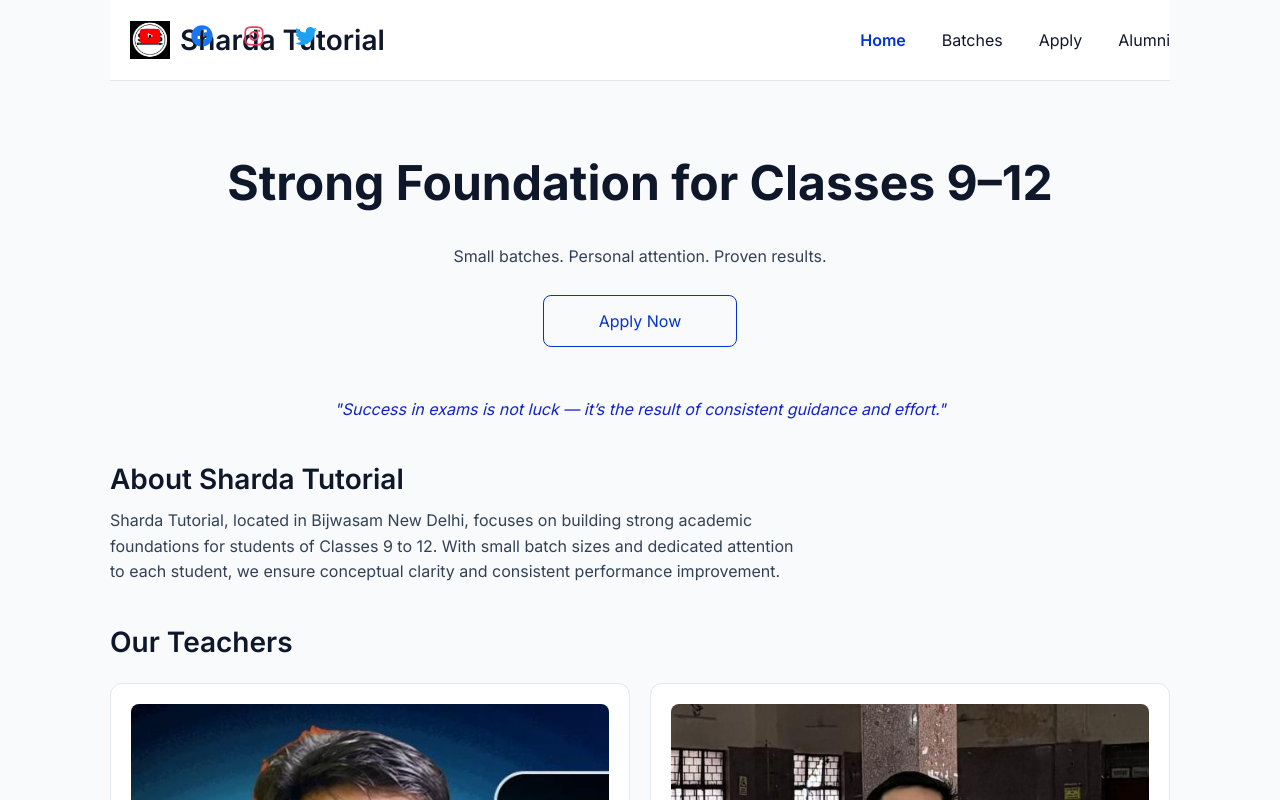
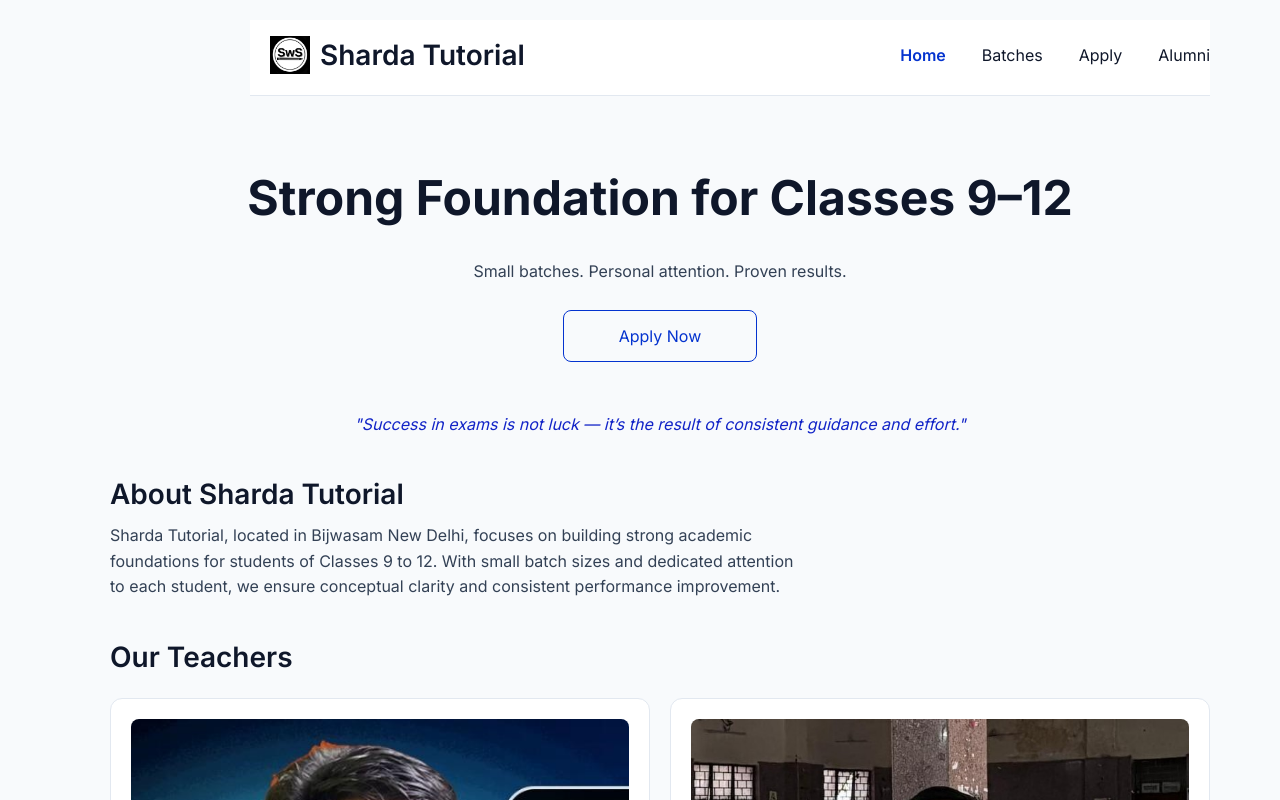
Before and after one commit to aviG69/Sharda_Website, a React (Vite) app: page / in a window 1280 px wide. Shown: the top 800 px of the page. Built offline with nearby package versions, Linux system fonts and the light colour scheme.

Commit message:
fixed social link tree

```diff
--- a/src/App.css
+++ b/src/App.css
@@ -21,18 +21,21 @@
 .page-corner-icons {
   position: absolute;
   top: 15;
-  left: 15;
+  left: 0;
   display: flex;
   flex-wrap: wrap;
+  flex-direction: row;
   align-items: center;
   gap: 12px;
   padding: 16px 20px;
-  margin: 0;
+  margin: -30px;
   border-radius: 12px;
   background: transparent;
   box-shadow: none;
   width: fit-content;
-  z-index: 10;
+  z-index: 1000;
+  margin-left: -425px;
+  white-space: nowrap;
 }
 
 .page-corner-icons a {
@@ -52,7 +55,8 @@
 
 .app-content {
   position: relative;
-  padding: 0 20px 20px;
+  width: 100%;
+  padding: 20px;
 }
 
 
@@ -60,17 +64,18 @@
   display: flex;
   align-items: center;
   justify-content: space-between;
+  margin-left: 140px;
   flex-wrap: wrap;
   gap: 20px;
-  padding: 20px 0 20px 0;
+  padding: 15px 0 20px 0;
   margin-top: 0;
 }
 
-.nav-left {
-  display: flex;
-  align-items: center;
-  gap: 18px;
-  flex-wrap: wrap;
+@media (max-width: 768px) {
+  .nav{
+    margin-left: 0px;
+    padding-top: 60px;
+  }
 }
 
 .nav-links {
```
